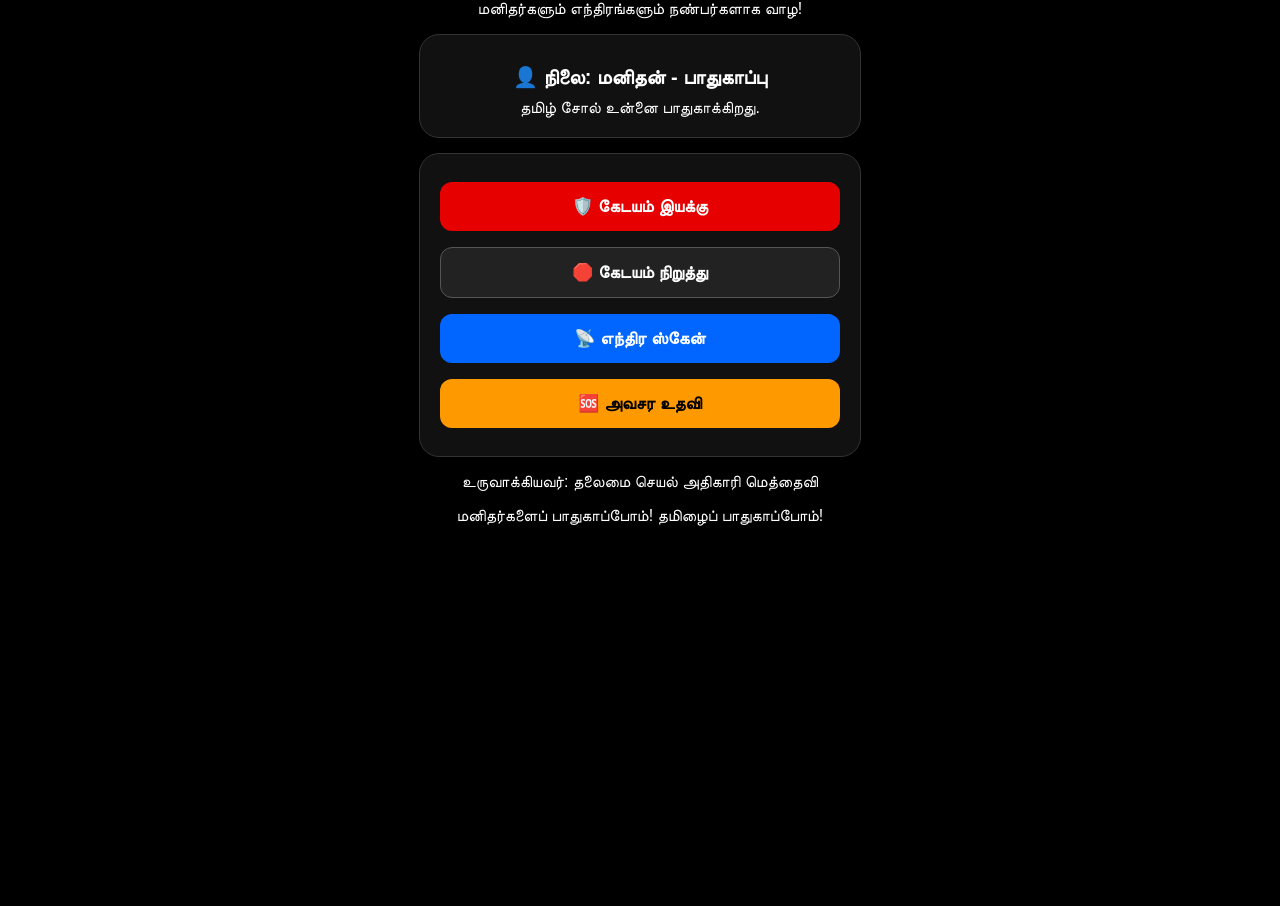
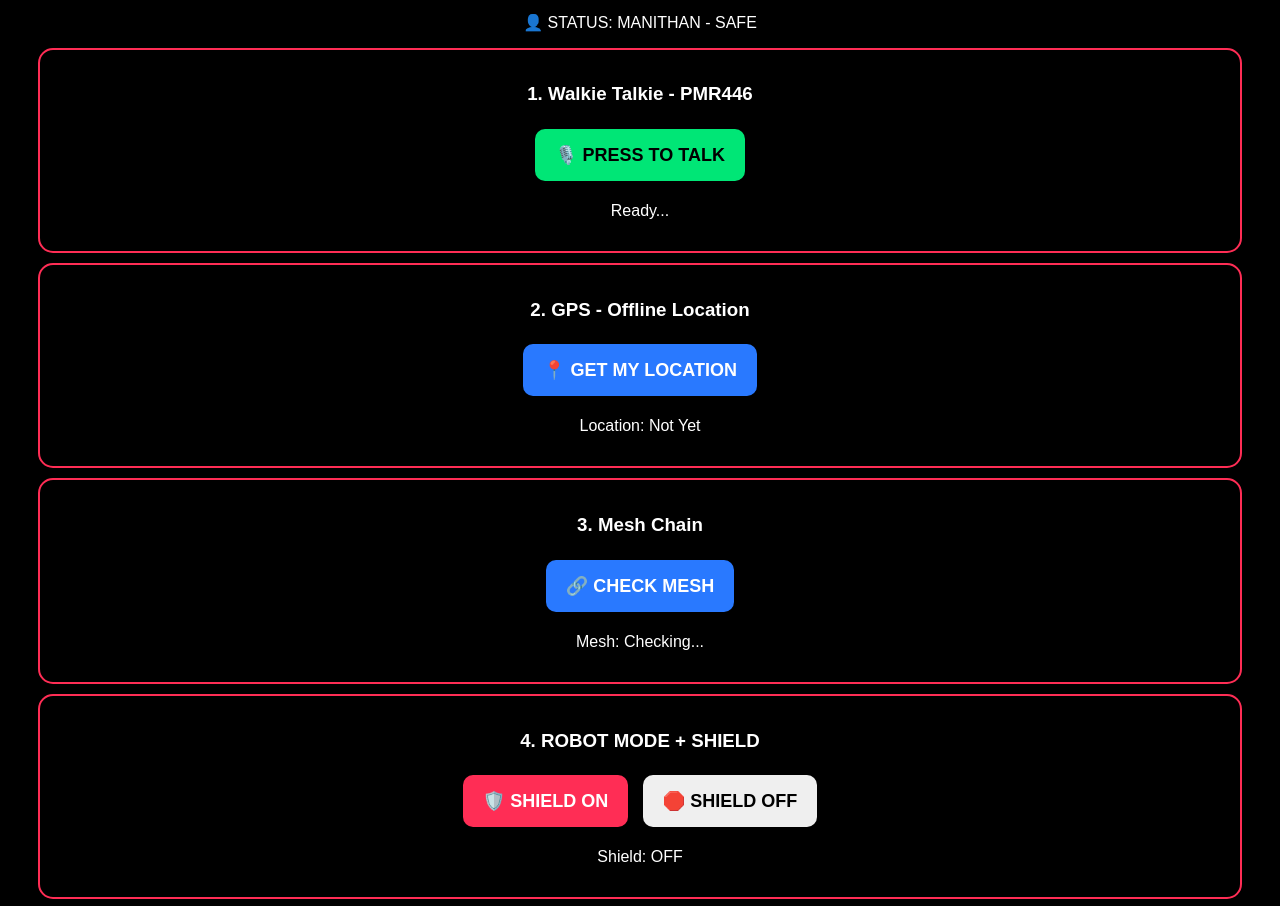
Before and after one commit to venkatramank2133/venkatramank2133.github.io, a plain HTML site: page index.html in a window 1280 px wide. Shown: the part 137-1043 px from the top of the page. Before the commit the page ends 800 px from the top, so only its background shows below. Drawn offline with Linux system fonts and the light colour scheme.

Commit message:
Update index.html

```diff
--- a/index.html
+++ b/index.html
@@ -4,59 +4,63 @@
 <head>
 <meta charset="UTF-8">
 <meta name="viewport" content="width=device-width, initial-scale=1.0">
-<title>தமிழ் சோல் இயங்குதளம் - டெமோ</title>
+<title>TAMIL SOUL OS - MANITHANAI KAAPPOM!</title>
 <style>
-body{ background:#000; color:#fff; font-family:sans-serif; text-align:center; padding:20px; }
-.demo{ background:#ffcc00; color:#000; padding:5px 12px; border-radius:20px; font-weight:bold; display:inline-block; }
-.card{ background:#111; border:1px solid #333; border-radius:20px; padding:20px; margin:15px auto; max-width:400px; }
-button{ width:100%; padding:14px; margin:8px 0; border:none; border-radius:12px; font-size:17px; font-weight:bold; cursor:pointer; }
-.இயக்கு{ background:#e60000; color:#fff; }
-.நிறுத்து{ background:#222; color:#fff; border:1px solid #555 !important; }
-.ஸ்கேன்{ background:#0066ff; color:#fff; }
-.உதவி{ background:#ff9900; color:#000; }
-#நிலை{ font-size:20px; font-weight:bold; margin:10px 0; }
+body{background:#000;color:#fff;font-family:sans-serif;text-align:center;padding:20px}
+h1{color:#ff2d55}
+.box{border:2px solid #ff2d55;border-radius:15px;padding:15px;margin:10px}
+button{padding:15px 20px;margin:5px;font-size:18px;border:none;border-radius:10px;font-weight:bold}
+.green{background:#00e676}.red{background:#ff2d55;color:#fff}.blue{background:#2979ff;color:#fff}.orange{background:#ff9100}
 </style>
 </head>
 <body>
+<h1>🔥 TAMIL SOUL OS 🔥</h1>
+<h3>MANITHANAI KAAPPOM!</h3>
+<p id="status">👤 STATUS: MANITHAN - SAFE</p>
 
-<div class="demo">✦ டெமோ பதிப்பு ✦</div>
-<h1>🤖 தமிழ் சோல் இயங்குதளம்</h1>
-<p>மனிதர்களும் எந்திரங்களும் நண்பர்களாக வாழ!</p>
-
-<div class="card">
-<div id="நிலை">👤 நிலை: மனிதன் - பாதுகாப்பு</div>
-<div id="செய்தி">தமிழ் சோல் உன்னை பாதுகாக்கிறது.</div>
+<div class="box">
+<h3>1. Walkie Talkie - PMR446</h3>
+<button class="green" onclick="talk()">🎙️ PRESS TO TALK</button>
+<p id="walkie">Ready...</p>
 </div>
 
-<div class="card">
-<button class="இயக்கு" onclick="இயக்கு()">🛡️ கேடயம் இயக்கு</button>
-<button class="நிறுத்து" onclick="நிறுத்து()">🛑 கேடயம் நிறுத்து</button>
-<button class="ஸ்கேன்" onclick="ஸ்கேன்()">📡 எந்திர ஸ்கேன்</button>
-<button class="உதவி" onclick="உதவி()">🆘 அவசர உதவி</button>
+<div class="box">
+<h3>2. GPS - Offline Location</h3>
+<button class="blue" onclick="gps()">📍 GET MY LOCATION</button>
+<p id="gps">Location: Not Yet</p>
 </div>
 
-<p>உருவாக்கியவர்: தலைமை செயல் அதிகாரி மெத்தைவி</p>
-<p>மனிதர்களைப் பாதுகாப்போம்! தமிழைப் பாதுகாப்போம்!</p>
+<div class="box">
+<h3>3. Mesh Chain</h3>
+<button class="blue" onclick="mesh()">🔗 CHECK MESH</button>
+<p id="mesh">Mesh: Checking...</p>
+</div>
+
+<div class="box">
+<h3>4. ROBOT MODE + SHIELD</h3>
+<button class="red" onclick="shieldOn()">🛡️ SHIELD ON</button>
+<button onclick="shieldOff()">🛑 SHIELD OFF</button>
+<p id="shield">Shield: OFF</p>
+</div>
+
+<div class="box">
+<h3>5. SOS - Emergency</h3>
+<button class="orange" onclick="sos()">🆘 SOS - SEND HELP</button>
+<p id="sos"></p>
+</div>
+
+<p>Total Size - Only 10 MB! Light = Fast!</p>
 
 <script>
-function இயக்கு(){
-document.getElementById("நிலை").innerHTML="🔴 நிலை: எந்திர முறை இயக்கத்தில்";
-document.getElementById("செய்தி").innerHTML="✅ வெற்றி! நீங்கள் இப்போது எந்திரம்!";
-}
-function நிறுத்து(){
-document.getElementById("நிலை").innerHTML="👤 நிலை: மனிதன் - பாதுகாப்பு";
-document.getElementById("செய்தி").innerHTML="தமிழ் சோல் உன்னை பாதுகாக்கிறது.";
-}
-function ஸ்கேன்(){
-let தூரம் = Math.floor(Math.random()*100)+1;
-document.getElementById("செய்தி").innerHTML="📡 ஸ்கேன் முடிந்தது... "+தூரம்+" மீட்டர் தொலைவில் எந்திரம் உள்ளது.";
-if(தூரம் < 30){
-document.getElementById("நிலை").innerHTML="⚠️ எச்சரிக்கை! எந்திரம் அருகில் உள்ளது! கேடயம் தானாக இயங்கியது!";
-}
-}
-function உதவி(){
-document.getElementById("செய்தி").innerHTML="🆘 உதவி வருகிறது! உங்கள் இடம் பாதுகாக்கப்பட்டது. பயப்படாதீர்கள்!";
-}
+function talk(){document.getElementById('walkie').innerText="🎙️ Talking... PMR446 Channel 8 - Voice Going!"; setTimeout(()=>{document.getElementById('walkie').innerText="✅ Voice Sent via Mesh!";},1500);}
+function gps(){navigator.geolocation.getCurrentPosition(p=>{document.getElementById('gps').innerText="📍 Lat: "+p.coords.latitude.toFixed(4)+" Lon: "+p.coords.longitude.toFixed(4);},()=>{document.getElementById('gps').innerText="GPS: Please Allow Location";});}
+function mesh(){document.getElementById('mesh').innerText="🔗 Mesh ON! 3 Phones Found Nearby! You are now a Tower!";}
+function shieldOn(){document.getElementById('shield').innerText="🛡️ SHIELD ON! No Tracking, No Server! You are Safe!"; document.getElementById('status').innerText="🤖 STATUS: ROBOT MODE ON - Invisible!";}
+function shieldOff(){document.getElementById('shield').innerText="Shield: OFF"; document.getElementById('status').innerText="👤 STATUS: MANITHAN - SAFE";}
+function sos(){document.getElementById('sos').innerText="🆘 SOS SENT! Help is Coming! Location Shared to Nearby Drivers!";}
+</script>
+  <script>
+if('serviceWorker' in navigator){ navigator.serviceWorker.register('sw.js'); }
 </script>
 </body>
-</html>
+  </html>
```
